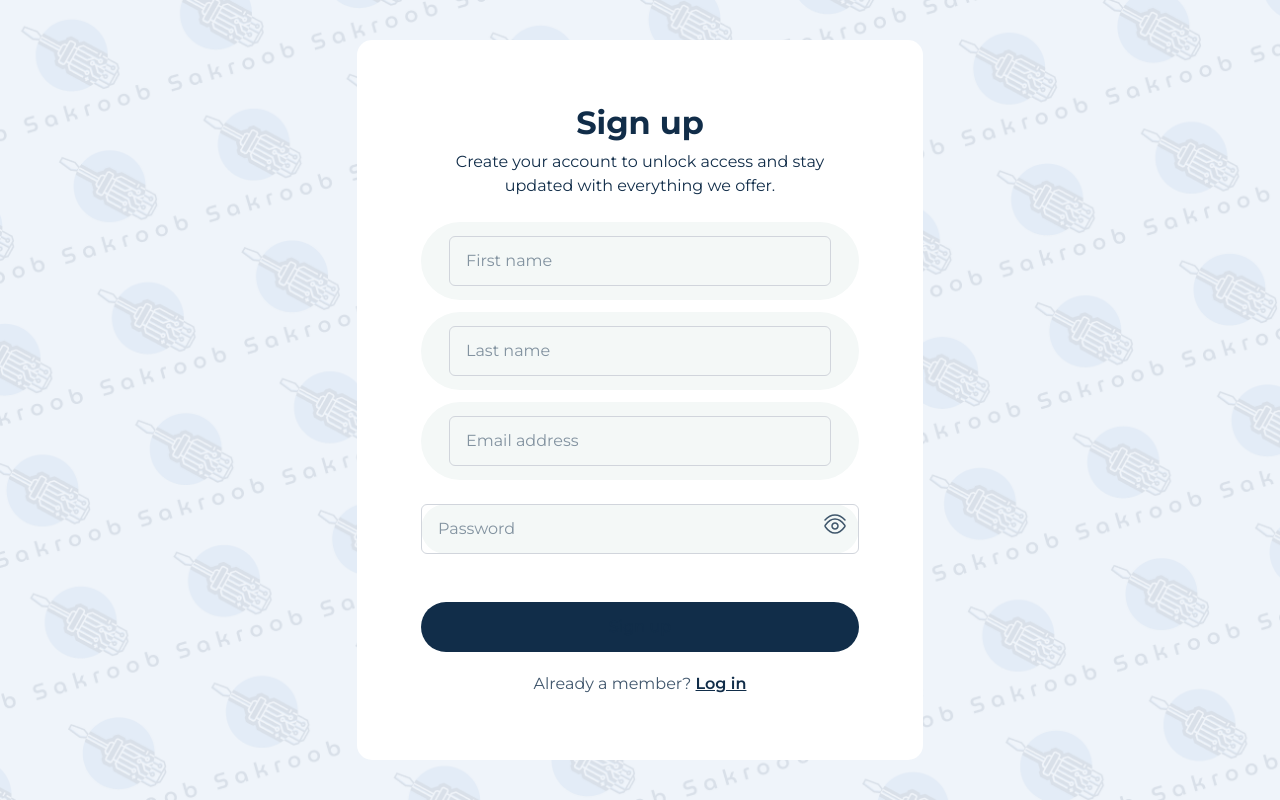
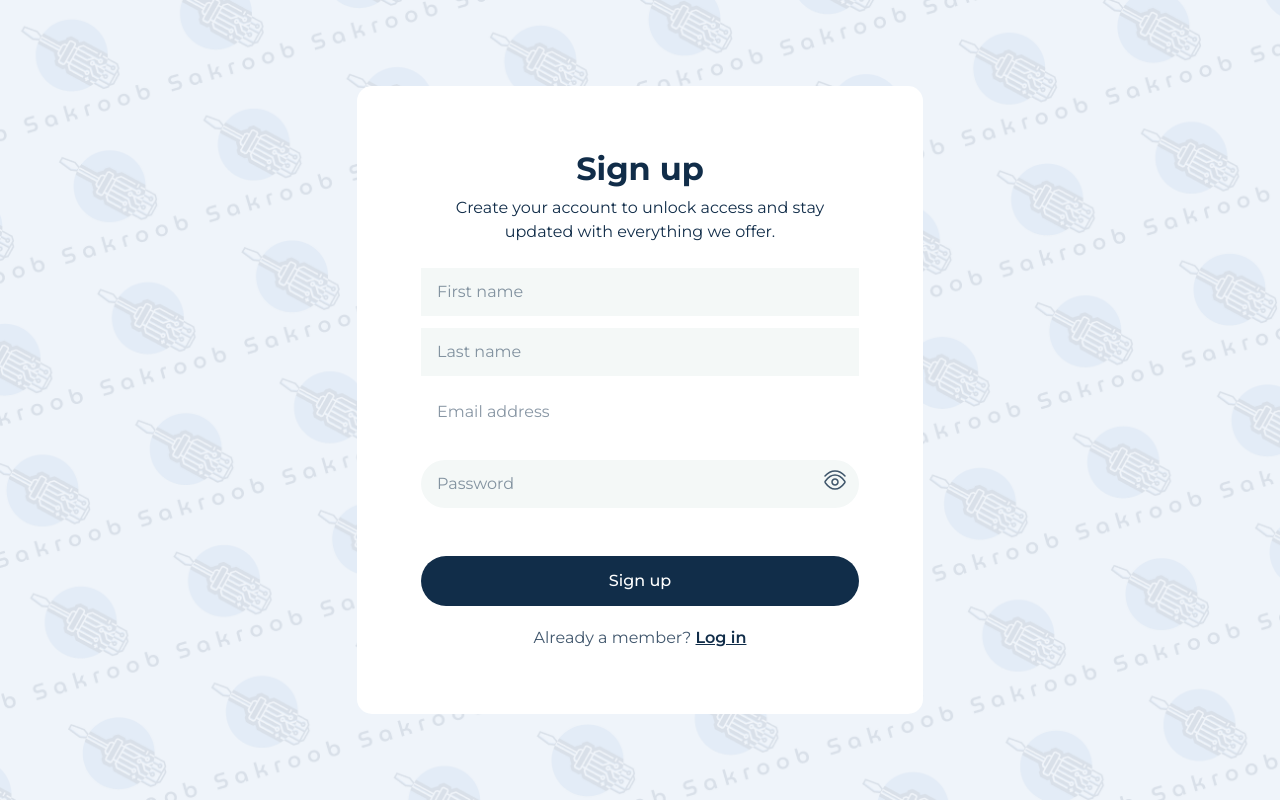
Before and after one commit to khushboo-590/sakroob, a React (Vite) app: page /signup in a window 1280 px wide. Built offline with nearby package versions, Linux system fonts and the light colour scheme.

Commit message:
signup page done

```diff
--- a/index.html
+++ b/index.html
@@ -2,7 +2,7 @@
 <html lang="en">
   <head>
     <meta charset="UTF-8" />
-    <link rel="icon" type="image/svg+xml" href="../assets/images/svg/logo.svg" />
+    <link rel="icon" type="image/svg+xml" href="./assets/images/svg/logo.svg" />
     <meta name="viewport" content="width=device-width, initial-scale=1.0" />
     <title>Sakroob</title>
     <meta name="title" content="Sakroob" />
--- a/src/components/LogInPage.jsx
+++ b/src/components/LogInPage.jsx
@@ -6,6 +6,7 @@
 import CustomInput from './common/CustomInput';
 import 'react-toastify/dist/ReactToastify.css';
 import { useForm } from 'react-hook-form';
+import CustomButton from "./common/CustomButton";
 
 const LoginPage = ({ onLogin }) => {
     const [showPassword, setShowPassword] = useState(false);
@@ -63,7 +64,7 @@
                                     message: "Invalid email format",
                                 },
                             })}
-                            className="bg-[#F4F8F7] py-[14px] px-[28px] max-w-[462px] w-full rounded-full"
+                            className="bg-[#F4F8F7] max-w-[462px] w-full rounded-full"
                         />
                         {errors.email && (
                             <p className="text-red-600 text-sm mt-1 px-2">
@@ -108,9 +109,9 @@
                             Forgot password?
                         </a>
 
-                        <Buttons
-                            btnText="Log in"
-                            btnClass="mt-[40px] !max-w-[462px] !w-full"
+                        <CustomButton
+                            buttonText="Log in"
+                            buttonClass="mt-[40px] !max-w-[462px] !w-full text-white"
                             type="submit"
                         />
 
--- a/src/components/SignUpPage.jsx
+++ b/src/components/SignUpPage.jsx
@@ -18,7 +18,6 @@
     } = useForm();
 
     const onSubmit = (data) => {
-        // Save signup data in localStorage (simulate registration)
         localStorage.setItem("user", JSON.stringify(data));
         alert("Signup successful!");
         navigate("/login");
@@ -39,7 +38,7 @@
                                 type="text"
                                 placeholder="First name"
                                 {...register("firstName", { required: "First name is required" })}
-                                className="bg-[#F4F8F7] py-[14px] px-[28px] max-w-[462px] w-full rounded-full"
+                                className="bg-[#F4F8F7]  max-w-[462px] w-full "
                             />
                             {errors.firstName && (
                                 <p className="text-red-600 text-sm mt-1 px-2">
@@ -53,7 +52,7 @@
                                 type="text"
                                 placeholder="Last name"
                                 {...register("lastName", { required: "Last name is required" })}
-                                className="bg-[#F4F8F7] py-[14px] px-[28px] max-w-[462px] w-full rounded-full"
+                                className="bg-[#F4F8F7]  max-w-[462px] w-full "
                             />
                             {errors.lastName && (
                                 <p className="text-red-600 text-sm mt-1 px-2">
@@ -73,7 +72,7 @@
                                         message: "Invalid email format",
                                     },
                                 })}
-                                className="bg-[#F4F8F7] py-[14px] px-[28px] max-w-[462px] w-full rounded-full"
+                                className="  max-w-[462px] w-full rounded-full"
                             />
                             {errors.email && (
                                 <p className="text-red-600 text-sm mt-1 px-2">
@@ -113,7 +112,7 @@
                         <CustomButton
                             type="submit"
                             buttonText="Sign up"
-                            buttonClass="mt-[40px] !max-w-[462px] !w-full"
+                            buttonClass="mt-[40px] !max-w-[462px] !w-full text-white"
                         />
 
                         <p className="text-[#41576D] pt-[20px] text-center">
--- a/src/components/common/CustomInput.jsx
+++ b/src/components/common/CustomInput.jsx
@@ -24,7 +24,7 @@
                     ref={ref}
                     type={type}
                     placeholder={placeholder}
-                    className={`w-full px-4 py-3 border rounded-md focus:outline-none focus:ring-2 ${error
+                    className={`w-full px-4 py-3  rounded-md ${error
                         ? 'border-red-500 focus:ring-red-400'
                         : 'border-gray-300 focus:ring-blue-400'
                         }`}
```
